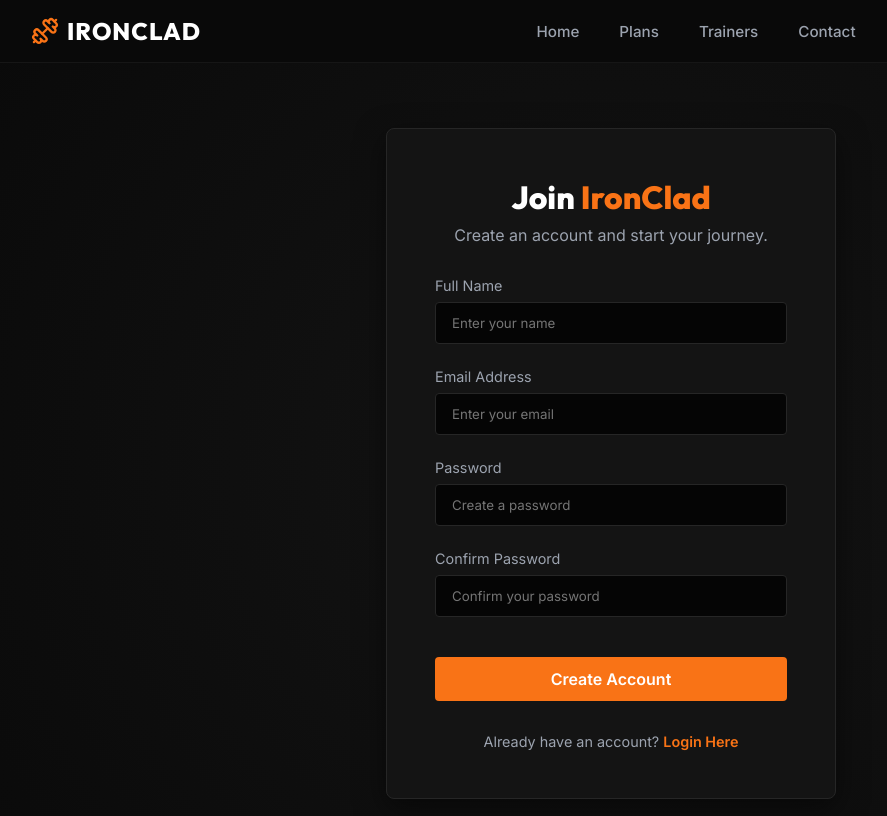
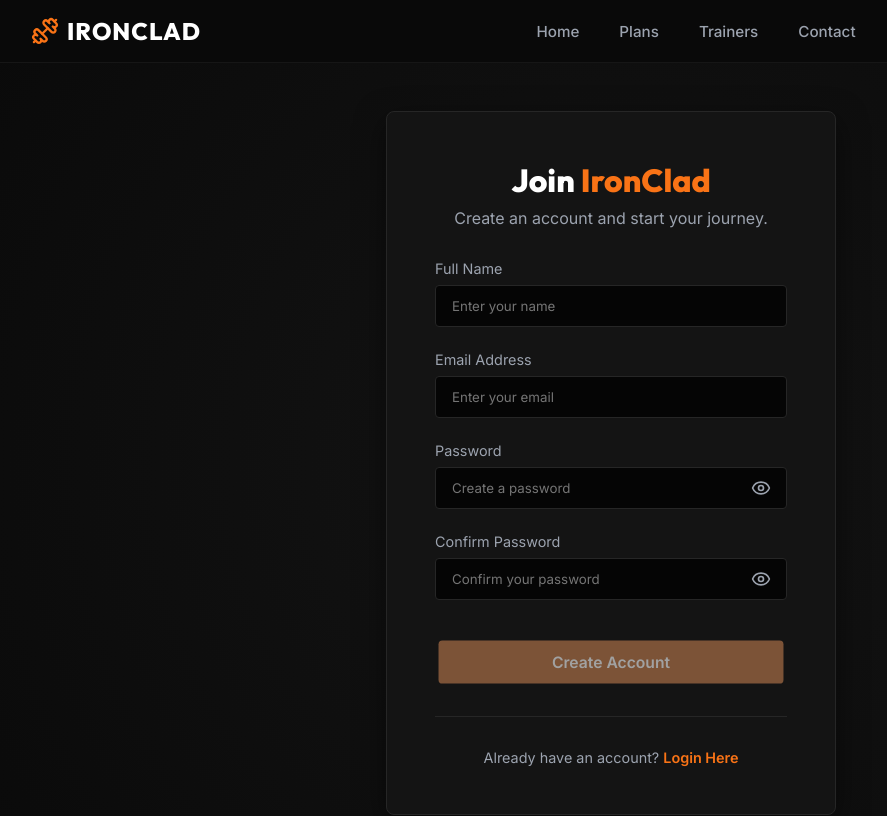
Before and after one commit to aman-bangari2003/gymAPP, a React (Create React App) app in the folder client/: page /signup in a window 1280 px wide. Shown: the top 816 px of the page, without its empty margins (29-916 px from the left). Built offline with nearby package versions, Linux system fonts and the light colour scheme.

Commit message:
login page polished etc

```diff
--- a/client/src/pages/Dashboard.js
+++ b/client/src/pages/Dashboard.js
@@ -128,8 +128,8 @@ const Dashboard = () => {
     const h = parseFloat(userData.height);
     const w = parseFloat(userData.weight);
 
-    if (isNaN(h) || isNaN(w) || h <= 0) {
-      return { value: null, status: 'Enter data to calculate', color: 'var(--text-muted)' };
+    if (!h || !w || h <= 0) {
+      return { value: '--', status: 'Enter data to calculate', color: 'var(--text-muted)' };
     }
     const heightInMeters = h / 100;
     const bmi = (w / (heightInMeters * heightInMeters)).toFixed(1);
@@ -150,7 +150,40 @@ const Dashboard = () => {
     return { value: bmi, status, color };
   };
 
+  const getCalorieData = () => {
+    const w = parseFloat(userData.weight);
+    if (!w || w <= 0) {
+      return {
+        value: '--',
+        status: 'Data required',
+        subtext: 'Enter weight to calculate target',
+        label: 'Daily Target',
+        color: 'var(--text-muted)'
+      };
+    }
+
+    const maintenance = w * 30;
+    if (userData.goal === 'muscle') {
+      return {
+        value: Math.round(maintenance + 300),
+        status: '+300 kcal surplus',
+        subtext: 'Surplus for muscle growth 💪',
+        label: 'Eat ~',
+        color: '#4ade80' // Green accent
+      };
+    } else {
+      return {
+        value: Math.round(maintenance - 400),
+        status: '-400 kcal deficit',
+        subtext: 'Calorie deficit for fat loss 🔥',
+        label: 'Target ~',
+        color: '#f97316' // Orange accent
+      };
+    }
+  };
+
   const bmiData = getBmiData();
+  const calorieData = getCalorieData();
 
   return (
     <div className="dashboard-page" style={styles.pageWrapper}>
@@ -243,27 +276,37 @@ const Dashboard = () => {
                 <Activity size={20} color="#3b82f6" />
                 <span>Current Weight</span>
               </div>
-              {userData.weight ? (
-                <>
-                  <div style={styles.statValue}>{userData.weight} <span>kg</span></div>
-                  <div style={{...styles.statChange, color: '#4ade80'}}>Goal: {userData.goal === 'fat_loss' ? 'Fat Loss' : 'Muscle Gain'}</div>
-                </>
-              ) : (
-                <>
-                  <div style={styles.statValue}><span style={{fontSize: '1.2rem', color: 'var(--text-muted)'}}>No weight data</span></div>
-                  <div style={{...styles.statChange, color: '#3b82f6', cursor: 'pointer', textDecoration: 'underline'}} onClick={() => document.getElementById('weight-input')?.focus()}>
-                    Add your weight
-                  </div>
-                </>
-              )}
+              <div style={styles.statValue}>
+                {userData.weight && parseFloat(userData.weight) > 0 ? (
+                  <>{userData.weight} <span>kg</span></>
+                ) : (
+                  <><span style={{color: 'var(--text-muted)'}}>--</span> <span>kg</span></>
+                )}
+              </div>
+              <div style={{...styles.statChange, color: userData.weight && parseFloat(userData.weight) > 0 ? '#4ade80' : 'var(--text-muted)'}}>
+                {userData.weight && parseFloat(userData.weight) > 0
+                  ? `Goal: ${userData.goal === 'fat_loss' ? 'Fat Loss' : 'Muscle Gain'}`
+                  : 'Enter weight to track goal'}
+              </div>
             </div>
             <div className="dash-card stat-card" style={styles.statCard}>
               <div style={styles.statHeader}>
-                <Flame size={20} color="#f97316" />
-                <span>Calories Burned</span>
+                <Flame size={20} color={calorieData.color === 'var(--text-muted)' ? '#f97316' : calorieData.color} />
+                <span>Daily Target</span>
               </div>
-              <div style={styles.statValue}>{userData.calories || 2450} <span>kcal</span></div>
-              <div style={{...styles.statChange, color: '#4ade80'}}>Level: {userData.experience || 'Beginner'}</div>
+              <div style={styles.statValue}>
+                {calorieData.value === '--' ? (
+                  <><span style={{color: 'var(--text-muted)'}}>--</span> <span>kcal</span></>
+                ) : (
+                  <>{calorieData.label}{calorieData.value} <span style={{fontSize: '1rem', color: 'var(--text-muted)', fontWeight: '600'}}>kcal</span></>
+                )}
+              </div>
+              <div style={{...styles.statChange, color: calorieData.color}}>
+                {calorieData.status}
+              </div>
+              <div style={{ fontSize: '0.75rem', color: 'var(--text-muted)', marginTop: '4px', fontWeight: '500' }}>
+                {calorieData.subtext}
+              </div>
             </div>
             <div className="dash-card stat-card" style={styles.statCard}>
               <div style={styles.statHeader}>
@@ -278,10 +321,18 @@ const Dashboard = () => {
             <div className="dash-card stat-card" style={styles.statCard}>
               <div style={styles.statHeader}>
                 <Activity size={20} color="#8b5cf6" />
-                <span>BMI</span>
+                <span>BMI Score</span>
               </div>
-              <div style={styles.statValue}>{bmiData.value || '--'}</div>
-              <div style={{...styles.statChange, color: bmiData.color}}>Status: {bmiData.status}</div>
+              <div style={styles.statValue}>
+                {bmiData.value === '--' ? (
+                  <span style={{color: 'var(--text-muted)'}}>--</span>
+                ) : (
+                  bmiData.value
+                )}
+              </div>
+              <div style={{...styles.statChange, color: bmiData.color}}>
+                {bmiData.status}
+              </div>
             </div>
             {/* INTEGRATED MEMBERSHIP CARD */}
             <div className="dash-card stat-card" style={{...styles.statCard, cursor: 'pointer'}} onClick={() => navigate('/profile')}>
--- a/client/src/pages/Login.js
+++ b/client/src/pages/Login.js
@@ -1,10 +1,12 @@
 import React, { useState, useEffect } from 'react';
 import { useNavigate, Link } from 'react-router-dom';
+import { Eye, EyeOff } from 'lucide-react';
 import { isUserLoggedIn } from '../utils/userStorage';
 
 const Login = () => {
   const [email, setEmail] = useState('');
   const [password, setPassword] = useState('');
+  const [showPassword, setShowPassword] = useState(false);
   const [error, setError] = useState('');
   const navigate = useNavigate();
 
@@ -73,15 +75,36 @@ const Login = () => {
           </div>
           <div className="form-group">
             <label className="form-label" htmlFor="password">Password</label>
+            <div style={{ position: 'relative' }}>
               <input
                 className="form-input"
-              type="password"
+                type={showPassword ? "text" : "password"}
                 id="password"
                 placeholder="Enter your password"
                 value={password}
                 onChange={(e) => setPassword(e.target.value)}
+                style={{ paddingRight: '45px' }}
                 required
               />
+              <button
+                type="button"
+                onClick={() => setShowPassword(!showPassword)}
+                style={{
+                  position: 'absolute',
+                  right: '12px',
+                  top: '50%',
+                  transform: 'translateY(-50%)',
+                  background: 'none',
+                  border: 'none',
+                  cursor: 'pointer',
+                  display: 'flex',
+                  alignItems: 'center',
+                  padding: '4px'
+                }}
+              >
+                {showPassword ? <EyeOff size={20} color="var(--text-muted)" /> : <Eye size={20} color="var(--text-muted)" />}
+              </button>
+            </div>
           </div>
 
           {error && <p className="error-message">{error}</p>}
--- a/client/src/pages/Signup.js
+++ b/client/src/pages/Signup.js
@@ -1,5 +1,6 @@
 import React, { useState, useEffect } from 'react';
 import { useNavigate, Link } from 'react-router-dom';
+import { Eye, EyeOff, ShieldCheck, XCircle, CheckCircle2 } from 'lucide-react';
 import { isUserLoggedIn } from '../utils/userStorage';
 
 const Signup = () => {
@@ -10,7 +11,33 @@ const Signup = () => {
     confirmPassword: ''
   });
   const [error, setError] = useState('');
+  const [passwordFocus, setPasswordFocus] = useState(false);
+  const [showPassword, setShowPassword] = useState(false);
+  const [showConfirmPassword, setShowConfirmPassword] = useState(false);
   const navigate = useNavigate();
+
+  const passwordRules = [
+    { label: 'Minimum 8 characters', regex: /.{8,}/ },
+    { label: 'At least 1 uppercase letter', regex: /[A-Z]/ },
+    { label: 'At least 1 lowercase letter', regex: /[a-z]/ },
+    { label: 'At least 1 number', regex: /[0-9]/ },
+    { label: 'At least 1 special character (!@#$%^&*)', regex: /[!@#$%^&*]/ },
+  ];
+
+  const validation = passwordRules.map(rule => ({
+    ...rule,
+    isValid: rule.regex.test(formData.password)
+  }));
+
+  const satisfiedCount = validation.filter(r => r.isValid).length;
+  const strength = satisfiedCount <= 2 ? 'Weak' : satisfiedCount <= 4 ? 'Medium' : 'Strong';
+  const strengthColor = strength === 'Weak' ? '#ef4444' : strength === 'Medium' ? '#f59e0b' : '#4ade80';
+
+  const allRulesMet = validation.every(rule => rule.isValid);
+  const passwordsMatch = formData.password && formData.password === formData.confirmPassword;
+  const emailRegex = /^[^\s@]+@[^\s@]+\.[^\s@]+$/;
+  const isEmailValid = emailRegex.test(formData.email);
+  const isFormValid = allRulesMet && passwordsMatch && isEmailValid;
 
   useEffect(() => {
     if (isUserLoggedIn()) {
@@ -24,6 +51,7 @@ const Signup = () => {
 
   const handleSignup = (e) => {
     e.preventDefault();
+    if (!allRulesMet) return;
     setError('');
 
     if (formData.password !== formData.confirmPassword) {
@@ -76,36 +104,143 @@ const Signup = () => {
               onChange={handleChange}
               required
             />
+            {/* Real-time Email Validation */}
+            {formData.email && (
+              <div style={{
+                display: 'flex',
+                alignItems: 'center',
+                gap: '6px',
+                marginTop: '8px',
+                fontSize: '0.85rem',
+                color: isEmailValid ? '#4ade80' : '#ef4444',
+                fontWeight: '500',
+                transition: 'all 0.3s ease'
+              }}>
+                {isEmailValid ? <CheckCircle2 size={14} /> : <XCircle size={14} />}
+                <span>{isEmailValid ? 'Valid email' : 'Invalid email format'}</span>
+              </div>
+            )}
           </div>
           <div className="form-group">
             <label className="form-label" htmlFor="password">Password</label>
+            <div style={{ position: 'relative' }}>
               <input
                 className="form-input"
-              type="password"
+                type={showPassword ? "text" : "password"}
                 id="password"
                 placeholder="Create a password"
                 value={formData.password}
                 onChange={handleChange}
+                onFocus={() => setPasswordFocus(true)}
+                onBlur={() => setPasswordFocus(false)}
+                style={{ paddingRight: '45px' }}
                 required
               />
+              <button
+                type="button"
+                onClick={() => setShowPassword(!showPassword)}
+                style={styles.eyeBtn}
+              >
+                {showPassword ? <EyeOff size={20} color="var(--text-muted)" /> : <Eye size={20} color="var(--text-muted)" />}
+              </button>
+            </div>
+
+            {/* Password Strength Bar */}
+            {formData.password && (
+              <div style={styles.strengthContainer}>
+                <div style={styles.strengthBarOuter}>
+                  <div style={{
+                    ...styles.strengthBarInner,
+                    width: `${(satisfiedCount / 5) * 100}%`,
+                    backgroundColor: strengthColor
+                  }}></div>
+                </div>
+                <div style={{ display: 'flex', justifyContent: 'space-between', alignItems: 'center', marginTop: '6px' }}>
+                  <span style={{ fontSize: '0.75rem', color: 'var(--text-muted)', fontWeight: '600' }}>Strength: <span style={{ color: strengthColor }}>{strength}</span></span>
+                  <span style={{ fontSize: '0.75rem', color: 'var(--text-muted)' }}>{satisfiedCount}/5 requirements</span>
+                </div>
+              </div>
+            )}
+
+            {/* Real-time Password Checklist */}
+            {(passwordFocus || formData.password) && (
+              <div style={styles.checklist}>
+                {validation.map((rule, idx) => (
+                  <div key={idx} style={{
+                    display: 'flex',
+                    alignItems: 'center',
+                    gap: '8px',
+                    fontSize: '0.8rem',
+                    color: rule.isValid ? '#4ade80' : formData.password ? '#ef4444' : 'var(--text-muted)',
+                    marginBottom: '4px',
+                    transition: 'all 0.3s ease'
+                  }}>
+                    {rule.isValid ? <CheckCircle2 size={14} /> : <div style={styles.dot}></div>}
+                    <span>{rule.label}</span>
+                  </div>
+                ))}
+              </div>
+            )}
           </div>
           <div className="form-group">
             <label className="form-label" htmlFor="confirmPassword">Confirm Password</label>
+            <div style={{ position: 'relative' }}>
               <input
                 className="form-input"
-              type="password"
+                type={showConfirmPassword ? "text" : "password"}
                 id="confirmPassword"
                 placeholder="Confirm your password"
                 value={formData.confirmPassword}
                 onChange={handleChange}
+                style={{ paddingRight: '45px' }}
                 required
               />
+              <button
+                type="button"
+                onClick={() => setShowConfirmPassword(!showConfirmPassword)}
+                style={styles.eyeBtn}
+              >
+                {showConfirmPassword ? <EyeOff size={20} color="var(--text-muted)" /> : <Eye size={20} color="var(--text-muted)" />}
+              </button>
+            </div>
+
+            {/* Passwords Match Indicator */}
+            {formData.confirmPassword && (
+              <div style={{
+                display: 'flex',
+                alignItems: 'center',
+                gap: '6px',
+                marginTop: '10px',
+                fontSize: '0.85rem',
+                color: passwordsMatch ? '#4ade80' : '#ef4444',
+                fontWeight: '600',
+                transition: 'all 0.3s ease'
+              }}>
+                {passwordsMatch ? <ShieldCheck size={16} /> : <XCircle size={16} />}
+                <span>{passwordsMatch ? 'Passwords match perfectly' : 'Passwords do not match yet'}</span>
+              </div>
+            )}
           </div>
 
           {error && <p className="error-message">{error}</p>}
 
-          <button type="submit" className="btn-primary auth-btn">Create Account</button>
+          <button
+            type="submit"
+            className="btn-primary auth-btn"
+            disabled={!isFormValid}
+            style={{
+              opacity: isFormValid ? 1 : 0.6,
+              cursor: isFormValid ? 'pointer' : 'not-allowed',
+              transform: isFormValid ? 'scale(1)' : 'scale(0.98)',
+              filter: isFormValid ? 'none' : 'grayscale(0.5)'
+            }}
+          >
+            Create Account
+          </button>
         </form>
+
+        <div style={styles.divider}></div>
+
 
         <div className="auth-footer">
           Already have an account? <Link to="/login" className="auth-link">Login Here</Link>
@@ -115,4 +250,52 @@ const Signup = () => {
   );
 };
 
+const styles = {
+  checklist: {
+    marginTop: '15px',
+    padding: '12px',
+    backgroundColor: 'rgba(255, 255, 255, 0.03)',
+    borderRadius: '10px',
+    border: '1px solid rgba(255, 255, 255, 0.05)'
+  },
+  strengthContainer: {
+    marginTop: '15px',
+    marginBottom: '5px'
+  },
+  strengthBarOuter: {
+    height: '6px',
+    backgroundColor: 'rgba(255, 255, 255, 0.1)',
+    borderRadius: '3px',
+    overflow: 'hidden'
+  },
+  strengthBarInner: {
+    height: '100%',
+    transition: 'width 0.4s cubic-bezier(0.4, 0, 0.2, 1), background-color 0.4s'
+  },
+  eyeBtn: {
+    position: 'absolute',
+    right: '12px',
+    top: '50%',
+    transform: 'translateY(-50%)',
+    background: 'none',
+    border: 'none',
+    cursor: 'pointer',
+    display: 'flex',
+    alignItems: 'center',
+    padding: '4px'
+  },
+  dot: {
+    width: '6px',
+    height: '6px',
+    borderRadius: '50%',
+    backgroundColor: 'currentColor',
+    opacity: 0.3
+  },
+  divider: {
+    height: '1px',
+    backgroundColor: 'var(--border-color)',
+    margin: '2rem 0'
+  }
+};
+
 export default Signup;
```
Lines whose indentation alone changed are shown as unchanged.
